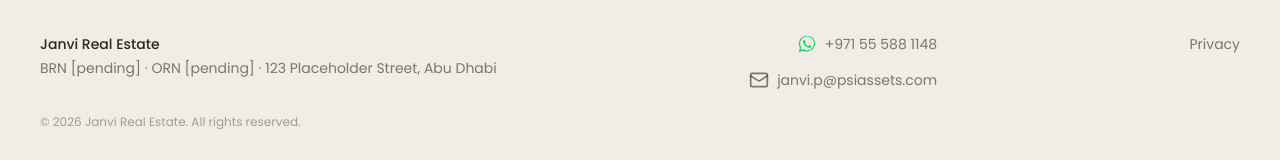
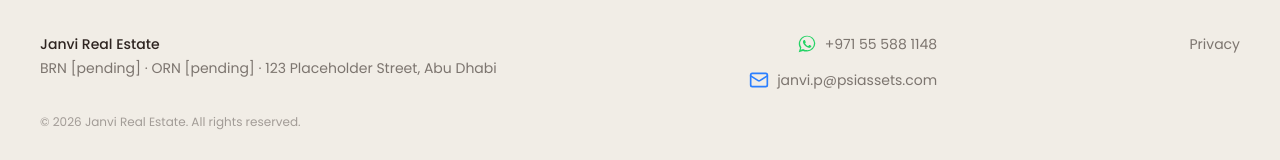
Before and after one commit to roundworkstudio/Real-estate, a Next.js app: page / in a window 1280 px wide. Shown: the part 6617-6777 px from the top of the page. Built offline with nearby package versions, Linux system fonts and the light colour scheme.

Commit message:
Make mail icon blue in footer
- Add blue-500 color class to Mail icon
- Distinguishes email from WhatsApp with color coding
- Green for WhatsApp, blue for email

```diff
--- a/src/components/layout/Footer.tsx
+++ b/src/components/layout/Footer.tsx
@@ -64,7 +64,7 @@ export function Footer() {
             className="inline-flex items-center gap-2 text-slate/60 hover:text-slate transition-colors"
             title="Send an email"
           >
-            <Mail size={20} />
+            <Mail size={20} className="text-blue-500" />
             <span>{PLACEHOLDER_EMAIL}</span>
           </a>
         </div>
```
